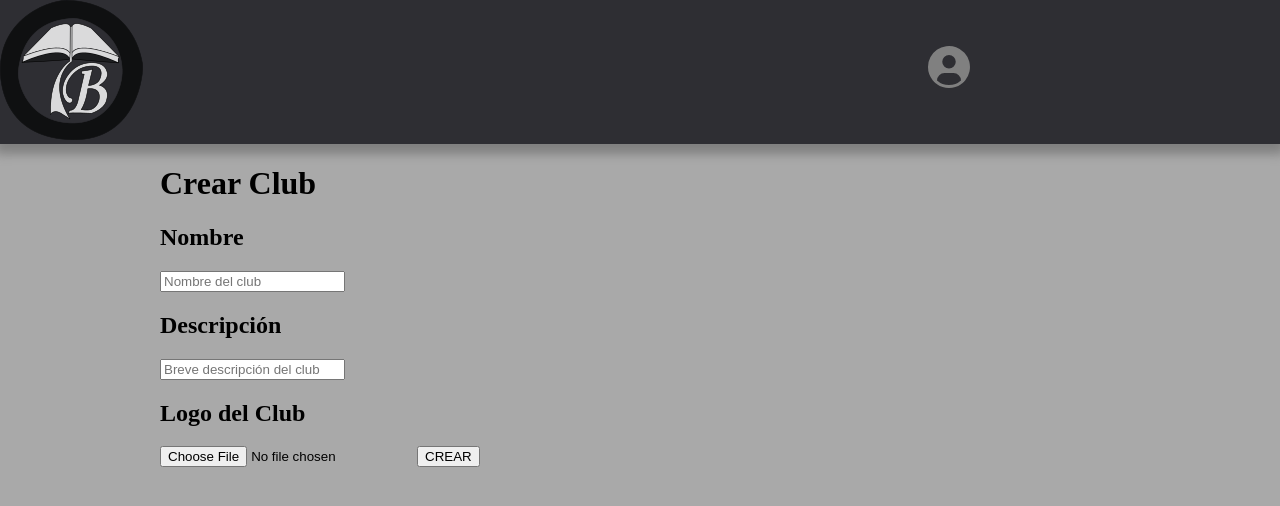
After one commit to Erik-Lopez/colegio, a Django app: page /clubs/create/ in a window 1280 px wide. The commit adds this page. Shown: the top 506 px of the page. Run offline with Django 3.2, Linux system fonts and the light colour scheme; the visitor is signed in with stand-in values (Sample User, id 1).

Commit message:
Add club structure

```diff
--- a/clubs/apps.py
+++ b/clubs/apps.py
@@ -1,6 +1,6 @@
 from django.apps import AppConfig
 
 
-class ClubsConfig(AppConfig):
+class GroupsConfig(AppConfig):
     default_auto_field = 'django.db.models.BigAutoField'
     name = 'clubs'
--- /dev/null
+++ b/clubs/urls.py
@@ -0,0 +1,10 @@
+from django.urls import path
+
+from . import views
+
+urlpatterns = [
+    path("", views.show_clubs, name='clubs'),
+    path("<int:club_id>/", views.show_clubs, name='clubs'),
+    path("<int:club_id>/delete/", views.delete_club, name='delete_club'),
+    path("create/", views.create_club, name='create_club'),
+]
--- a/clubs/views.py
+++ b/clubs/views.py
@@ -1,3 +1,40 @@
-from django.shortcuts import render
+from django.shortcuts import render, redirect
+from django.contrib.auth.decorators import login_required
 
-# Create your views here.
+from clubs.models import Club
+
+def show_clubs(request, club_id=0):
+    if club_id == 0:
+        clubs = Club.objects.order_by('-created_at')
+        return render(request, 'clubs/clubs.html', {'clubs': clubs})
+    try:
+        club = Club.objects.get(pk=club_id)
+        return render(request, 'clubs/club.html', {'club': club})
+    except:
+        return HttpResponse("El club no existe")
+
+@login_required(login_url='login')
+def create_club(request):
+    if request.method == 'POST':
+        name = request.POST["name"]
+        owner = request.user
+        logo = request.POST["logo"]
+        description = request.POST["description"]
+
+        club = Club(name=name, owner=owner, logo=logo)
+        club.save()
+        club_id = club.pk
+
+        return redirect('clubs', club_id=club_id)
+    return render(request, 'clubs/create_club.html')
+
+@login_required
+def delete_club(request, club_id):
+    try:
+        club = Club.objects.get(pk=club_id)
+    except:
+        HttpResponse("El club no existe")
+    if request.user.pk != club.owner.pk:
+        return HttpResponse("No tienes permiso para hacer esto")
+    club.delete()
+    return redirect('clubs')
--- a/colegio/urls.py
+++ b/colegio/urls.py
@@ -4,7 +4,8 @@ from django.conf import settings
 from django.urls import path, include
 
 urlpatterns = [
-    path('posts/', include('posts.urls'), name="posts"),
-    path('users/', include('users.urls'), name="users"),
-    path('admin/', admin.site.urls),
+    path("posts/", include("posts.urls"), name='posts'),
+    path("users/", include("users.urls"), name='users'),
+    path("clubs/", include("clubs.urls"), name='clubs'),
+    path("admin/", admin.site.urls),
 ] + static(settings.STATIC_URL, document_root=settings.STATIC_ROOT)
--- /dev/null
+++ b/templates/clubs/create_club.html
@@ -0,0 +1,28 @@
+{% extends 'base.html' %}
+{% load static %}
+
+{% block head_content %}
+<title>Crear Club</title>
+<link rel="stylesheet" type="text/css" href="{% static 'css/clubs/create_club.css' %}"/>
+{% endblock %}
+
+{% block container %}
+<form method="POST" action="." id="form" class="form">
+	{% csrf_token %}
+	<h1>Crear Club</h1>
+	<label for="name">
+		<span> <h2>Nombre</h2> </span>
+		<input type="text" id="name" placeholder="Nombre del club" name="name" required="true"/>
+	</label>
+	<label for="description">
+		<span> <h2>Descripción</h2> </span>
+		<input type="text" id="description" placeholder="Breve descripción del club" name="description" required="false"/>
+	</label>
+	<label for="logo">
+		<span> <h2>Logo del Club</h2> </span>
+		<input type="file" accept="image/png, image/jpeg" id="logo" name="logo" required="false"/>
+	</label>
+
+	<input class="create-button" type="submit" value="CREAR"/>
+</form>
+{% endblock %}
--- a/templates/posts/post.html
+++ b/templates/posts/post.html
@@ -3,7 +3,7 @@
 {% load static %}
 {% block head_content %}
 <title>The Torrente Times</title>
-<link rel="stylesheet" type="text/css" href="{% static 'css/posts/post.css' %}"
+<link rel="stylesheet" type="text/css" href="{% static 'css/posts/post.css' %}"/>
 {% endblock %}
 
 {% block container %}
--- a/users/models.py
+++ b/users/models.py
@@ -1,11 +1,14 @@
 from django.db import models
 from django.contrib.auth.models import User
+
+# Local models
+from clubs.models import Club
 
 # Create your models here.
 class Profile(models.Model):
     user = models.OneToOneField(User, on_delete=models.CASCADE)
 
-    #clubs
+    clubs = models.ManyToManyField(Club)
 
     profile_pic = models.ImageField(upload_to="users/profile_pics", blank=True, null=True)
     created_at = models.DateTimeField(auto_now_add=True)
```
Also changed, not shown: clubs/models.py (+7 -1 lines), static/css/clubs/club.css (added, +75 -0 lines), templates/clubs/club.html (added, +15 -0 lines), templates/clubs/clubs.html (added, +29 -0 lines), clubs/migrations/0001_initial.py, users/migrations/0002_profile_clubs.py (added).
